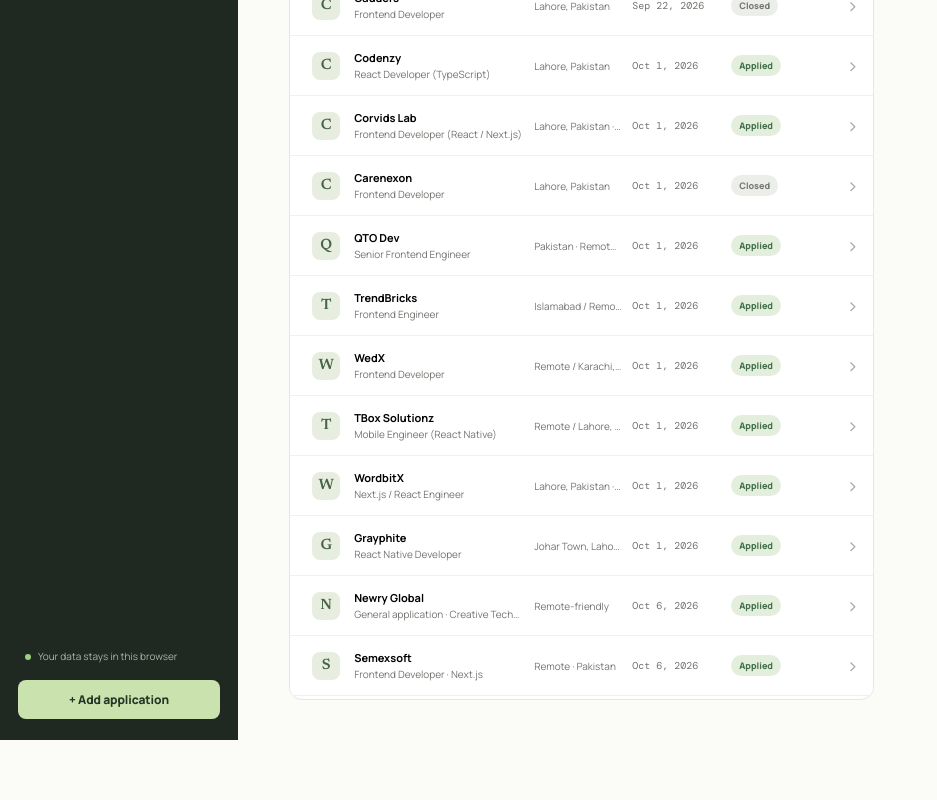
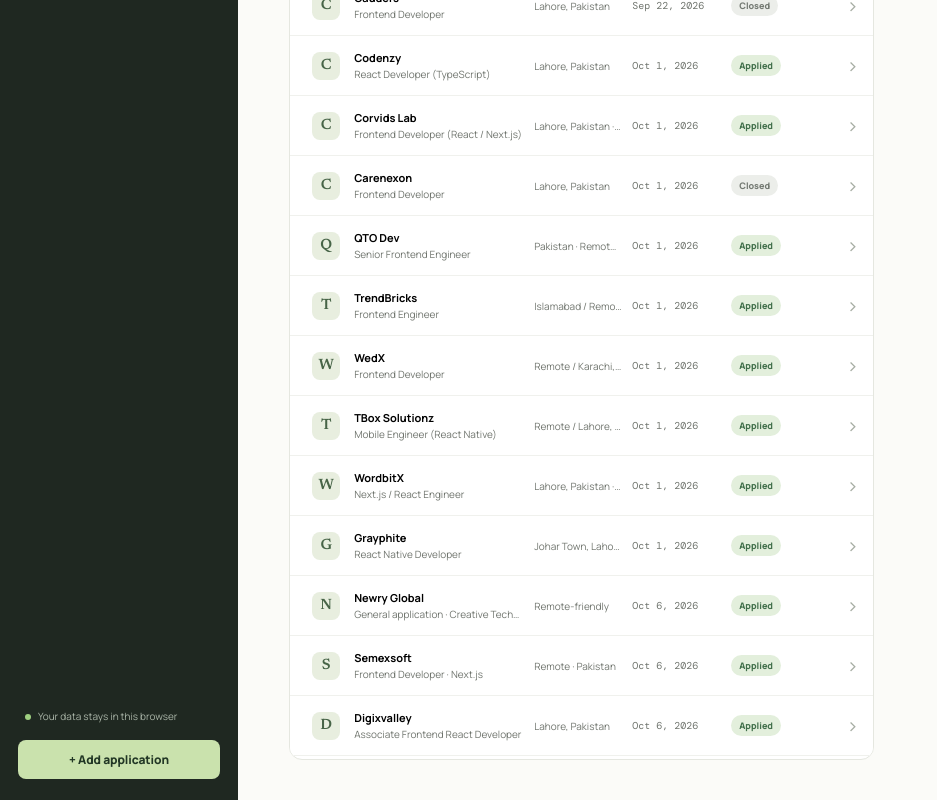
Before and after one commit to HuzaifaBinShahid/JobApplication-Tracker, a Next.js app: page / in a window 1280 px wide. Shown: the part 750-1550 px from the top of the page, without its empty margins (0-937 px from the left). Before the commit the page ends 1490 px from the top, so only its background shows below. Built offline with nearby package versions, Linux system fonts and the light colour scheme.

Commit message:
feat: track Digixvalley application

```diff
--- a/app/page.tsx
+++ b/app/page.tsx
@@ -283,6 +283,21 @@
     contact: "careers@semexsoft.com",
     link: "https://pk.linkedin.com/jobs/view/frontend-developer-next-js-%2B-ai-native-at-semexsoft-4461865043",
     notes: "Tailored Next.js and AI-assisted-development application emailed with CV attached and embedded Repo-cards and GitHub profile links.",
+    activity: [{ date: "Oct 6", text: "Application email sent" }]
+  },
+  {
+    id: "digixvalley",
+    company: "Digixvalley",
+    role: "Associate Frontend React Developer",
+    location: "Lahore, Pakistan",
+    source: "Direct email",
+    stage: "Applied",
+    appliedOn: "2026-10-06",
+    nextAction: "Follow up if there is no response after 7–10 days",
+    due: "2026-10-16",
+    contact: "info@digixvalley.com",
+    link: "https://digixvalley.com/careers/",
+    notes: "Tailored React application emailed with the CV attached and an embedded GitHub profile link.",
     activity: [{ date: "Oct 6", text: "Application email sent" }]
   }
 ];
```
